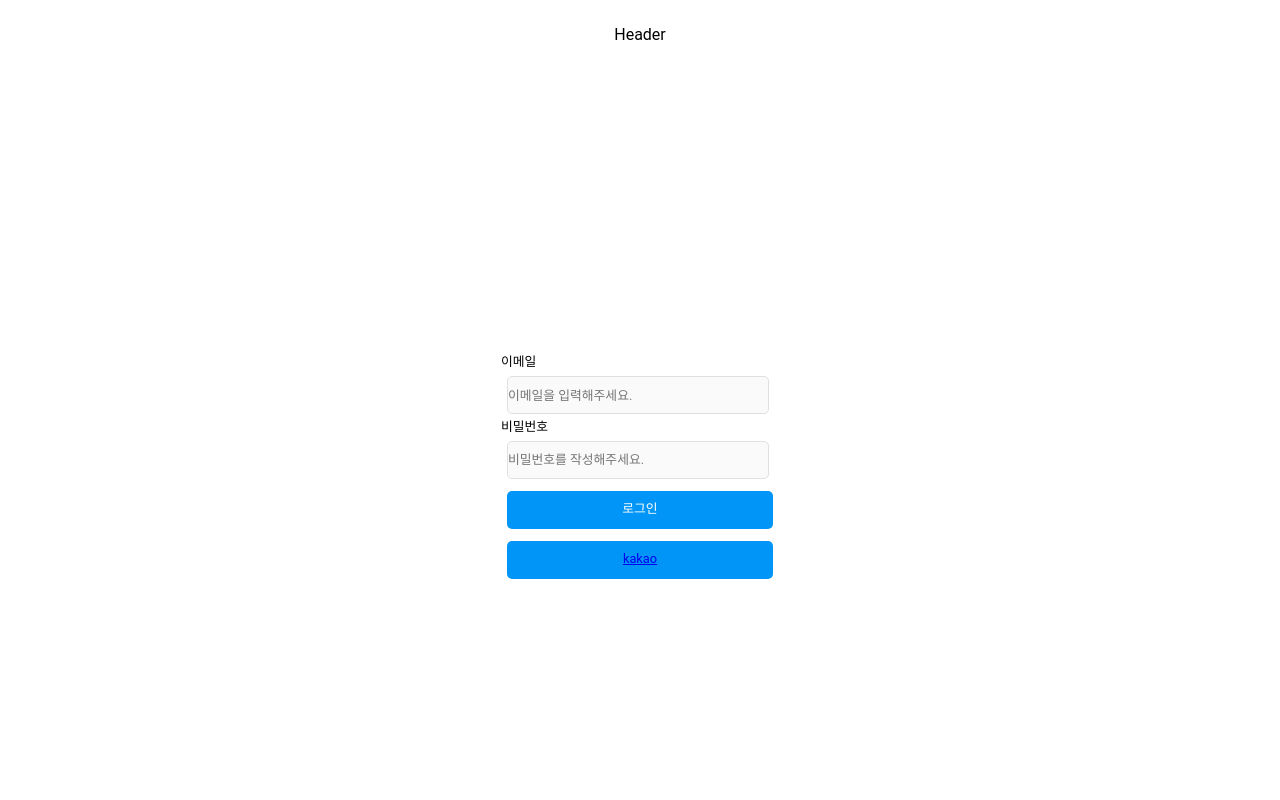
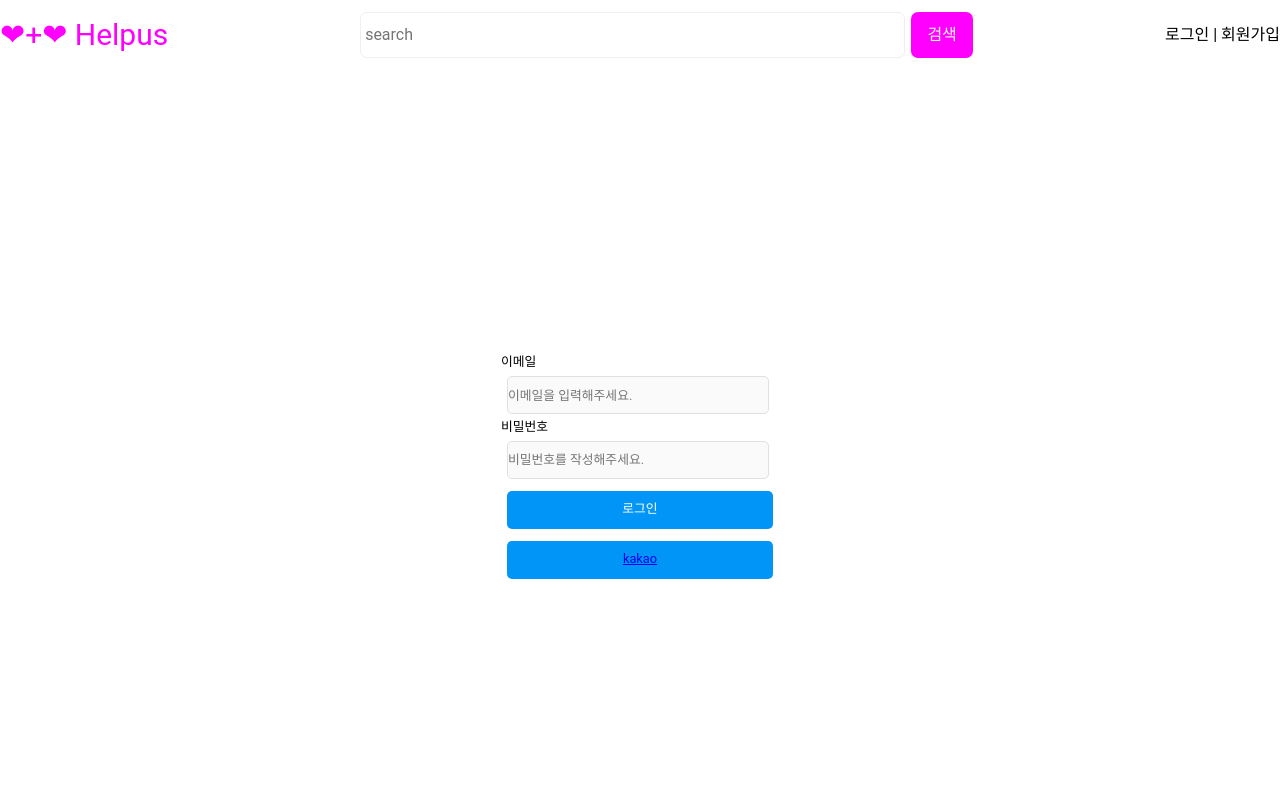
Before and after one commit to Project-Helpus/Helpus, a React (Create React App) app: page /login in a window 1280 px wide. Shown: the top 800 px of the page. Built offline with nearby package versions, Linux system fonts and the light colour scheme; no server answers.

Commit message:
Feat: Header.js  프로필 기능 추가

```diff
--- a/src/components/Header.js
+++ b/src/components/Header.js
@@ -1,22 +1,111 @@
-import React from 'react';
+import React, { useEffect } from "react";
 import styled from "styled-components";
+import { useNavigate } from "react-router-dom";
+import { useDispatch, useSelector } from "react-redux";
+import { __logout } from "../redux/modules/userSlice";
+import { __getMyPage } from "../redux/modules/mypageSlice";
 
 const Header = () => {
+  const navigate = useNavigate();
+  const dispatch = useDispatch();
+
+  const profile = useSelector((state) => state.mypageSlice.data);
+  const isLogin = useSelector((state) => state.userSlice.isLogin);
+
+  const logoutButton = (e) => {
+    e.preventDefault();
+    dispatch(__logout(isLogin));
+  };
+
+  useEffect(() => {
+    dispatch(__getMyPage());
+  }, [dispatch]);
   return (
     <StHeaderWrapper>
-      Header
+      <StLogo
+        onClick={() => {
+          navigate("/");
+        }}
+      >
+        ❤+❤ Helpus
+      </StLogo>
+      <StSearch>
+        <input type="text" placeholder="search"></input>
+        <button>검색</button>
+      </StSearch>
+      <StLogin>
+        {!isLogin && (
+          <StLogin>
+            <button onClick={() => navigate("/login")}>로그인</button>
+            <span>|</span>
+            <button onClick={() => navigate("/signup")}>회원가입</button>
+          </StLogin>
+        )}
+        {isLogin && (
+          <div>
+            <StProfile onClick={() => navigate("/mypage")}>
+              <img src={profile?.userImage} alt="" />
+              <span>{profile?.userName}</span>
+            </StProfile>
+            <span>|</span>
+            <button onClick={logoutButton}>로그아웃</button>
+          </div>
+        )}
+      </StLogin>
     </StHeaderWrapper>
   );
 };
 
+export default Header;
+
 const StHeaderWrapper = styled.header`
+  display: flex;
+  justify-content: space-between;
+  align-items: center;
   width: 100%;
   height: 70px;
-  align-items: center;
   top: 0;
-  display: flex;
-  justify-content: center;
+  margin: 0 auto;
   background-color: white;
 `;
+const StSearch = styled.div`
+  input {
+    border: 1px solid #efefef;
+    background-color: transparent;
+    padding: 4px;
+    width: 545px;
+    height: 46px;
+    border-radius: 7px;
+  }
+  button {
+    height: 46px;
+    width: 62px;
+    margin-left: 6px;
+    border-radius: 7px;
+    color: white;
+    background-color: #ff00ff;
+    border: none;
+  }
+`;
+const StLogo = styled.div`
+  font-size: 30px;
+  color: #ff00ff;
+`;
+const StLogin = styled.div`
+  display: flex;
+  right: 0;
+  button {
+    border: none;
+    background-color: transparent;
+  }
+  span {
+    padding: 0 4px;
+  }
+`;
 
-export default Header;
+const StProfile = styled.button`
+  img {
+    width: 25px;
+    height: 25px;
+  }
+`;
--- a/src/redux/modules/mypageSlice.js
+++ b/src/redux/modules/mypageSlice.js
@@ -1,25 +1,48 @@
 import { createAsyncThunk, createSlice } from "@reduxjs/toolkit";
-import { MypageAPI } from '../../api/axios';
+import { MypageAPI, PostAPI } from "../../api/axios";
 
-export const __function = createAsyncThunk(
-  "mypageSlice/",
+const initialState = {};
+
+export const __getMyPage = createAsyncThunk(
+  "mypage/getMyPage",
   async (data, thunkAPI) => {
     try {
-      const response = await MypageAPI.getMyPage();
-      return thunkAPI.fulfillWithValue();
+      const res = await MypageAPI.getMyPage(data);
+      console.log("🚀 ~ file: mypageSlice.js:11 ~ res", res);
+      return thunkAPI.fulfillWithValue(res.data);
     } catch (err) {
       return thunkAPI.rejectWithValue();
     }
   }
 );
 
-const initialState = {};
+export const __getAllPost = createAsyncThunk(
+  "mypageSlice/getAllPost",
+  async (data, thunkAPI) => {
+    try {
+      const res = await PostAPI.getAllPost(data);
+      return thunkAPI.fulfillWithValue(res.data);
+    } catch (err) {
+      return thunkAPI.rejectWithValue();
+    }
+  }
+);
 
 const mypageSlice = createSlice({
   name: "mypageSlice",
   initialState,
   reducers: {},
-  extraReducers: {},
+  extraReducers: {
+    [__getMyPage.pending]: (state) => {
+      state.isLoading = true;
+    },
+    [__getMyPage.fulfilled]: (state, action) => {
+      state.data = action.payload;
+    },
+    [__getMyPage.rejected]: (state) => {
+      state.isLoading = false;
+    },
+  },
 });
 
 export default mypageSlice.reducer;
--- a/src/redux/modules/userSlice.js
+++ b/src/redux/modules/userSlice.js
@@ -1,5 +1,6 @@
 import { createAsyncThunk, createSlice } from "@reduxjs/toolkit";
 import { UserAPI } from "../../api/axios";
+import { Cookies } from "react-cookie";
 
 const initialState = {
   email: "",
@@ -58,10 +59,10 @@ export const __postLogin = createAsyncThunk(
   async (payload, thunkAPI) => {
     try {
       const res = await UserAPI.login(payload);
+      console.log("🚀 ~ file: userSlice.js:61 ~ res", res);
       if (res.status === 200) {
         window.alert("로그인 성공!");
-        window.location.replace("/");
-        return thunkAPI.fulfillWithValue(res.data.accessToken);
+        return thunkAPI.fulfillWithValue(res.data.token);
       } else {
         window.alert("가입하신 이메일, 비밀번호와 다릅니다!!");
         return thunkAPI.rejectWithValue();
@@ -106,11 +107,30 @@ export const __kakaoState = createAsyncThunk(
     }
   }
 );
+
 //slice 데이터 저장
 const userSlice = createSlice({
   name: "user",
   initialState,
-  reducer: {},
+  reducers: {
+    checkLogin: (state, action) => {
+      const cookie = new Cookies();
+      if (cookie.get("token")) {
+        state.isLogin = true;
+      } else {
+        state.isLogin = false;
+      }
+    },
+    __logout: (state, action) => {
+      const cookie = new Cookies();
+      if ((state.isLogin = true)) {
+        cookie.remove("token");
+        state.isLogin = false;
+      } else {
+        return;
+      }
+    },
+  },
 
   extraReducers: {
     [__signUp.pending]: (state) => {
@@ -164,4 +184,6 @@ const userSlice = createSlice({
     },
   },
 });
+
+export const { checkLogin, __logout } = userSlice.actions;
 export default userSlice.reducer;
```
